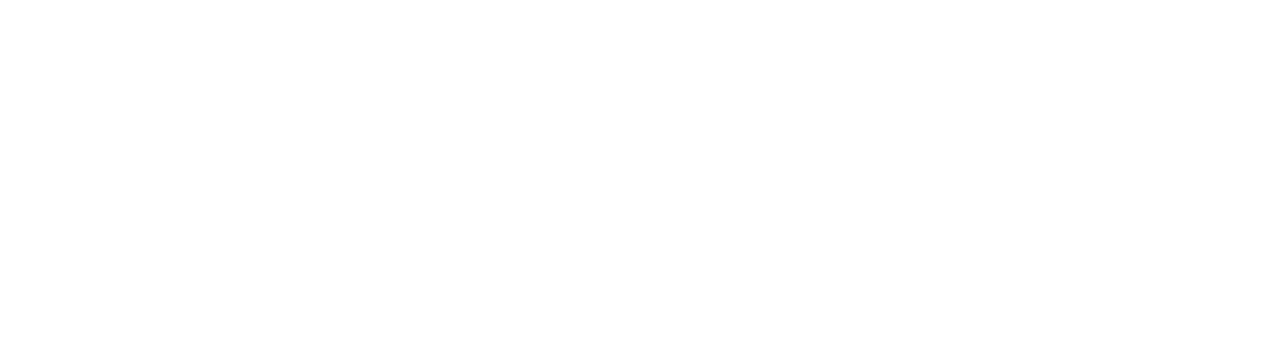
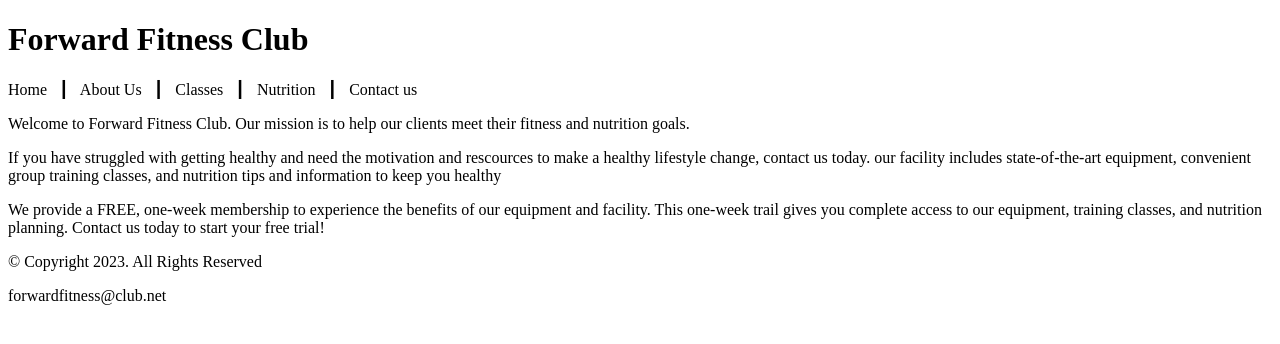
Before and after one commit to 144Sp23/ch2notes-LWalk12, a plain HTML site: page index.html in a window 1280 px wide. Drawn offline with Linux system fonts and the light colour scheme.

Commit message:
made web template and added content

```diff
--- a/index.html
+++ b/index.html
@@ -1,12 +1,42 @@
 <!DOCTYPE html>
+<!--This website was created by: Lane Walker-->
 <html lang="en">
-
 <head>
-  <title></title>
+  <title>Forward Fitness</title>
   <meta charset="utf-8">
 </head>
+<body>
 
-<body>
+    <!--Use the header for the website name or logo-->
+    <header>
+        <h1>Forward Fitness Club</h1>
+    </header>
+
+    <!--Use the nav area to add hyperlinks to other pages within the website-->
+    <nav>
+        <p>Home &nbsp; &#9475; &nbsp;
+        About Us &nbsp; &#9475; &nbsp;
+        Classes &nbsp; &#9475; &nbsp;
+        Nutrition &nbsp; &#9475; &nbsp;
+        Contact us</p>
+    </nav>
+
+    <!--Use the main area to add the main content of the webpage-->
+    <main>
+
+        <p>Welcome to Forward Fitness Club. Our mission is to help our clients meet their fitness and nutrition goals.</p>
+
+        <p>If you have struggled with getting healthy and need the motivation and rescources to make a healthy lifestyle change, contact us today. our facility includes state-of-the-art equipment, convenient group training classes, and nutrition tips and information to keep you healthy</p>
+
+        <p>We provide a FREE, one-week membership to experience the benefits of our equipment and facility. This one-week trail gives you complete access to our equipment, training classes, and nutrition planning. Contact us today to start your free trial!</p>
+
+    </main>
+
+    <!--Use the footer area to add webpage footer content-->
+    <footer>
+        <p>&copy; Copyright 2023. All Rights Reserved</p>
+        <p>forwardfitness@club.net</p>
+    </footer>
 
 </body>
 
```
